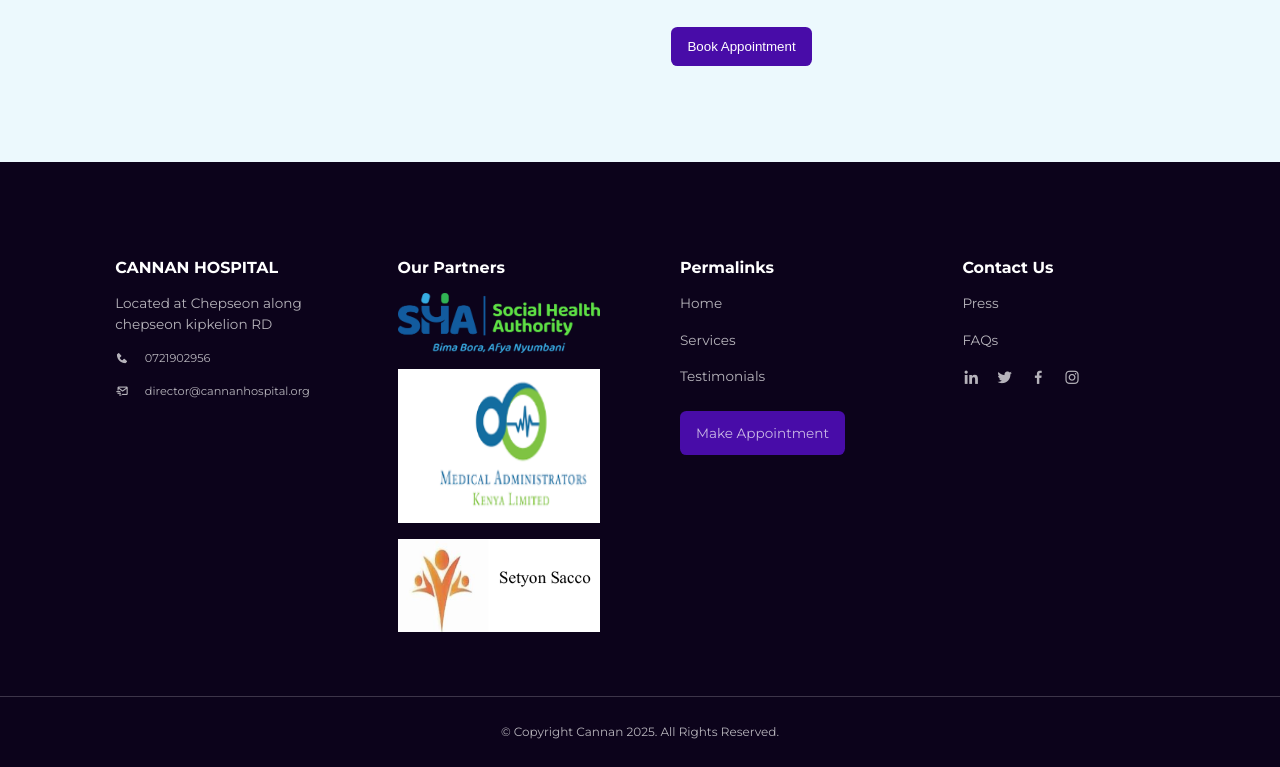
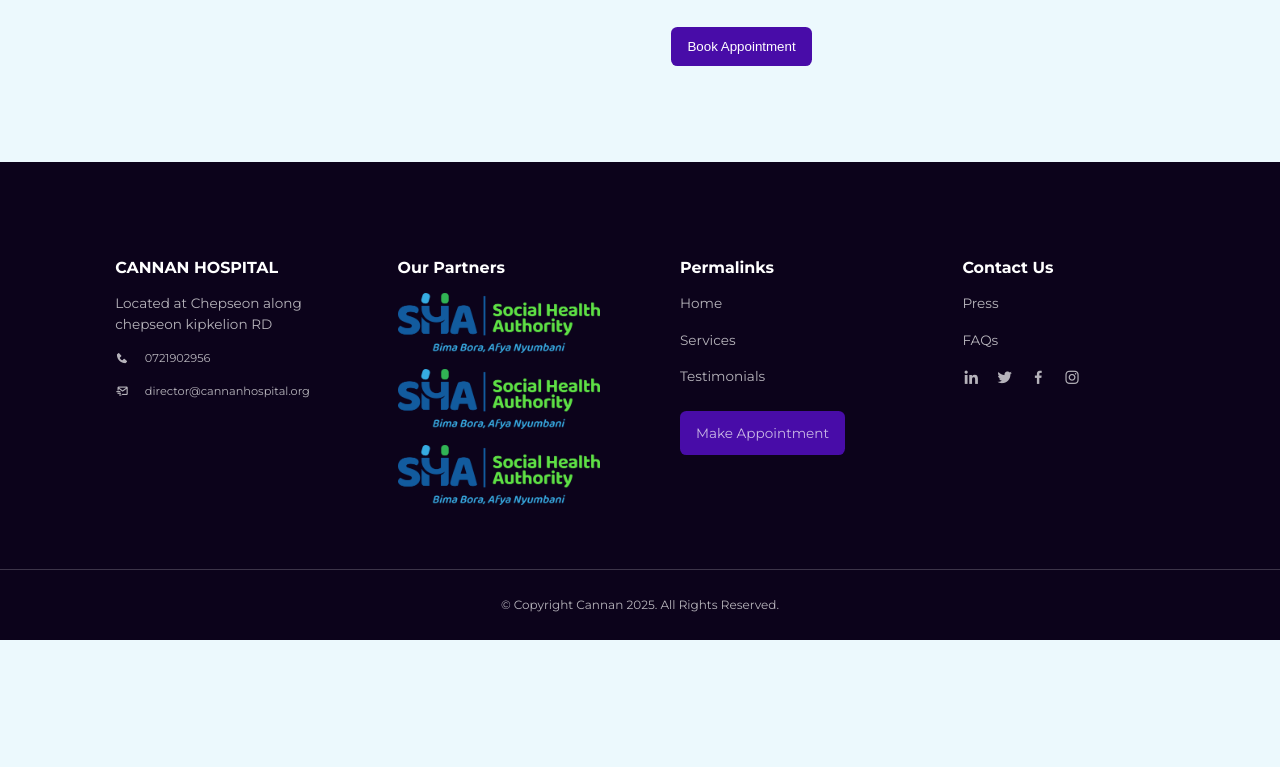
Before and after one commit to Ngetich99/HOSPITAL-C, a plain HTML site: page index.html in a window 1280 px wide. Shown: the part 2515-3282 px from the top of the page. After the commit the page ends 3155 px from the top, so only its background shows below. Drawn offline with nearby package versions, Linux system fonts and the light colour scheme.

Commit message:
Update index.html

```diff
--- a/index.html
+++ b/index.html
@@ -224,10 +224,10 @@
                       <img src="assets/shaa.png" alt="" class="custom-logo">
                     </div>
                 <div class="logo-container">
-                      <img src="assets/sett.png" alt="" class="custom-logo">
+                      <img src="assets/shaa.png" alt="" class="custom-logo">
                     </div>
                  <div class="logo-container">
-                      <img src="assets/set.png" alt="" class="custom-logo">
+                      <img src="assets/shaa.png" alt="" class="custom-logo">
                     </div>
 
             </article>
```
